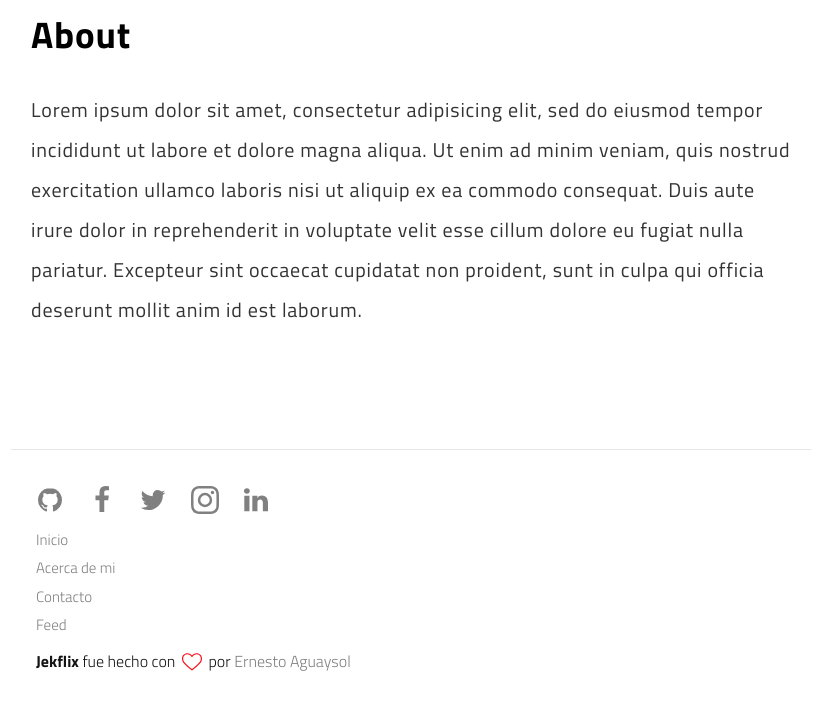
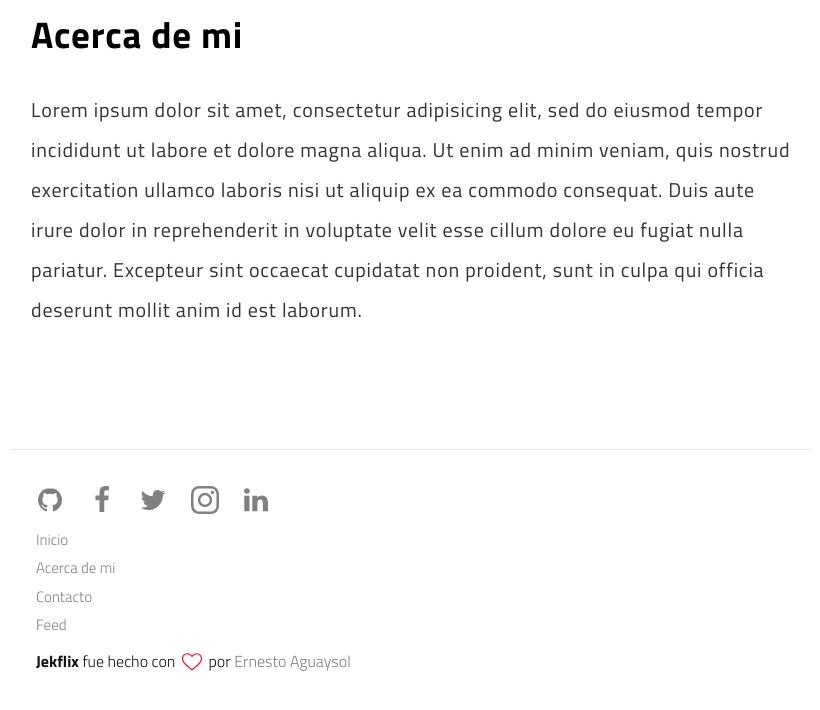
Before and after one commit to ernestoaguaysoldeveloper/ernestoaguaysol.github.io, a Jekyll site: the page built from about.md, in a window 1280 px wide and 1140 px high. Shown: the part 430-1140 px from the top of the window, without its empty margins (229-1049 px from the left). Built offline with Jekyll 4.4.1, drawn with Linux system fonts in a browser that asks for light colours.

Commit message:
acerca de mi

```diff
--- a/about.md
+++ b/about.md
@@ -1,13 +1,13 @@
 ---
 layout: page
-title: About
+title: Acerca de mi
 description: Some description.
 permalink: /about/
 ---
 
 <img itemprop="image" class="img-rounded" src="http://res.cloudinary.com/dm7h7e8xj/image/upload/c_fill,h_200,w_200/v1504971955/neo_ruqszk.jpg" alt="Your Name">
 
-## About
+## Acerca de mi
 
 Lorem ipsum dolor sit amet, consectetur adipisicing elit, sed do eiusmod
 tempor incididunt ut labore et dolore magna aliqua. Ut enim ad minim veniam,
```
